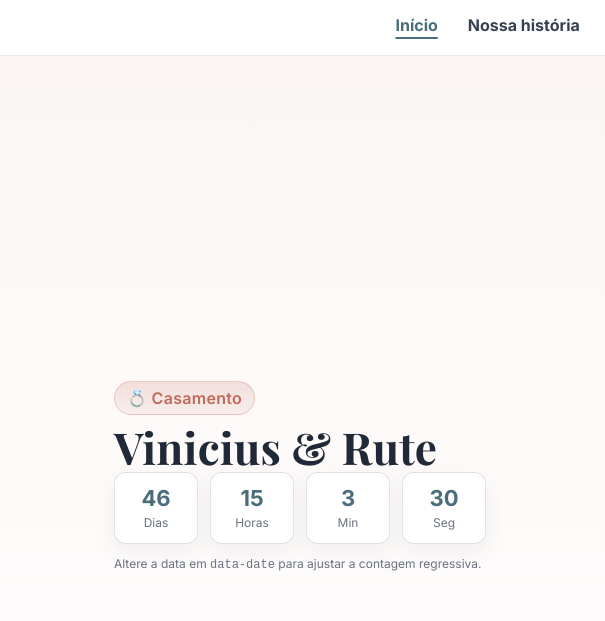
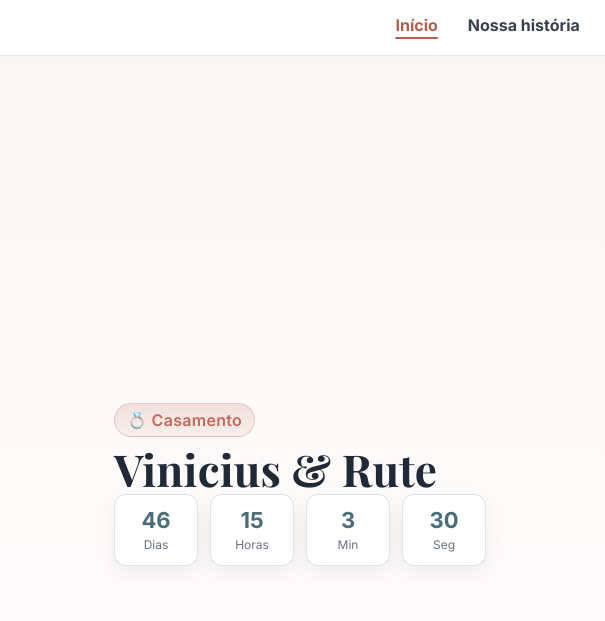
Before and after one commit to viniciuss13/site_casamento, a plain HTML site: page casamento.html in a window 1280 px wide. In both pictures the pointer is over the link "Início". Shown: the part 179-800 px from the top of the page, 0-605 px from the left. Drawn offline with nearby package versions, Linux system fonts and the light colour scheme.

Commit message:
Finalização do site

```diff
--- a/casamento.html
+++ b/casamento.html
@@ -957,8 +957,8 @@
         }
 
         .nav-links-desktop a:hover {
-            color: var(--brand-2) !important;
-            /* azul no hover */
+            color: #b85e50 !important;
+            background: transparent !important;
             text-decoration: underline;
             text-underline-offset: 6px;
             text-decoration-thickness: 2px;
@@ -1053,6 +1053,7 @@
         .gift-item:hover {
             box-shadow: var(--shadow) !important;
         }
+
     </style>
 </head>
 
@@ -1119,10 +1120,6 @@
                     <div class="pill"><span class="num" id="m">0</span><span class="lbl">Min</span></div>
                     <div class="pill"><span class="num" id="s">0</span><span class="lbl">Seg</span></div>
                 </div>
-
-                <p class="hint" style="margin-top:10px">
-                    Altere a data em <code>data-date</code> para ajustar a contagem regressiva.
-                </p>
             </div>
             <div>
                 <img src="WhatsApp Image 2026-01-31 at 13.30.17.jpeg" alt="Foto do casal" />
```
